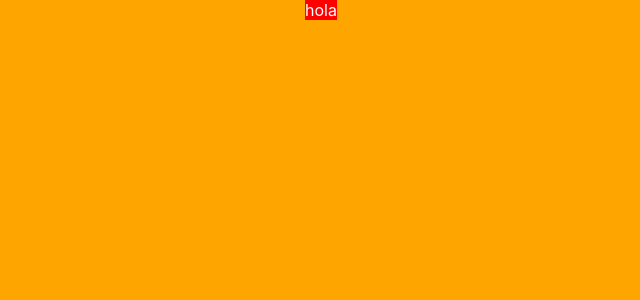
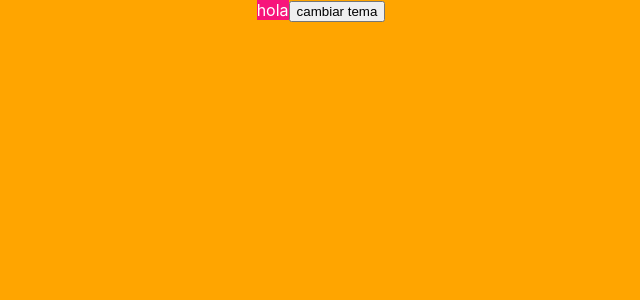
Before and after one commit to bartuchavezc/magenta, a React (Create React App) app: page / in a window 1280 px wide. Shown: the top 300 px of the page, without its empty margins (319-959 px from the left). Built offline with nearby package versions, Linux system fonts and the light colour scheme.

Commit message:
styled components mess

```diff
--- a/src/App.js
+++ b/src/App.js
@@ -1,24 +1,50 @@
 import './App.css';
 
-import styled, {createGlobalStyle} from 'styled-components';
+import styled, {ThemeProvider, createGlobalStyle} from 'styled-components';
+
+import { useState } from 'react';
 
 const GlobalStyle = createGlobalStyle`
   body {
     background: orange;
   }
 `
+
+const mainTheme = {
+  main: '#F7157B'
+}
+const darkTheme = {
+  main: '#000000'
+}
+
+
 const MyButton = styled.a`
   color: white;
-  background: red;
+  background: ${props => props.theme.main};
+`
+const ThemeChanger = styled.button`
 `
 
+
+
 function App() {
+  const [actualTheme, setActualTheme] = useState(mainTheme)
+
+  const handleTheme = () => {
+    actualTheme === mainTheme ? setActualTheme(darkTheme) : setActualTheme(mainTheme)
+  }
+
   return (
     <div className="App">
-      <GlobalStyle />
-      <MyButton>
-        hola
-      </MyButton>
+      <ThemeProvider theme={actualTheme}>
+        <GlobalStyle />
+        <MyButton>
+          hola
+        </MyButton>
+        <ThemeChanger onClick={handleTheme}>
+          cambiar tema
+        </ThemeChanger>
+      </ThemeProvider>
     </div>
   );
 }
```
